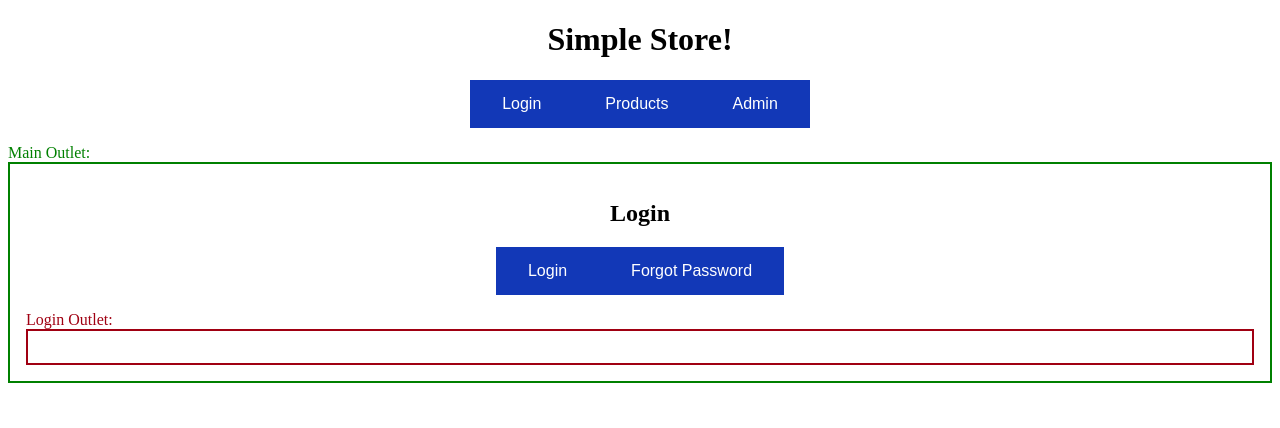
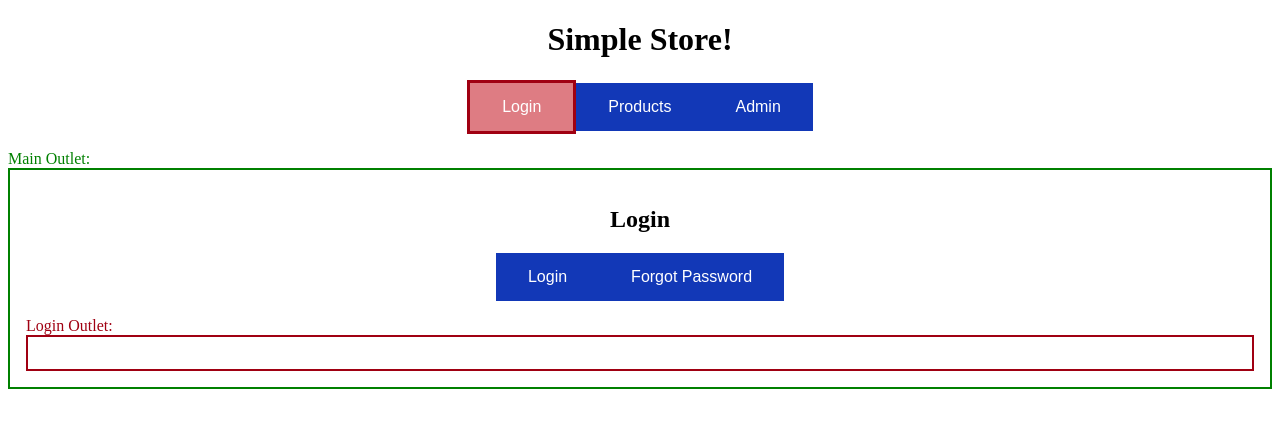
Before and after one commit to donkeykong91/angular-routing, an Angular app: page /login in a window 1280 px wide. Shown: the top 428 px of the page. Built offline with nearby package versions, Linux system fonts and the light colour scheme.

Commit message:
added routerLink and routerLinkActive directives

```diff
--- a/src/app/app.component.html
+++ b/src/app/app.component.html
@@ -5,9 +5,9 @@
   </h1>
 </div>
 <nav style="text-align:center">
-  <button >Login</button>
-  <button >Products</button>
-  <button >Admin</button>
+  <button routerLink="login" routerLinkActive="selected-route">Login</button>
+  <button routerLink="products" routerLinkActive="selected-route">Products</button>
+  <button routerLink="admin" routerLinkActive="selected-route">Admin</button>
 </nav>
 
 <div style="color: green; margin-top: 1rem;">Main Outlet:</div>
```
